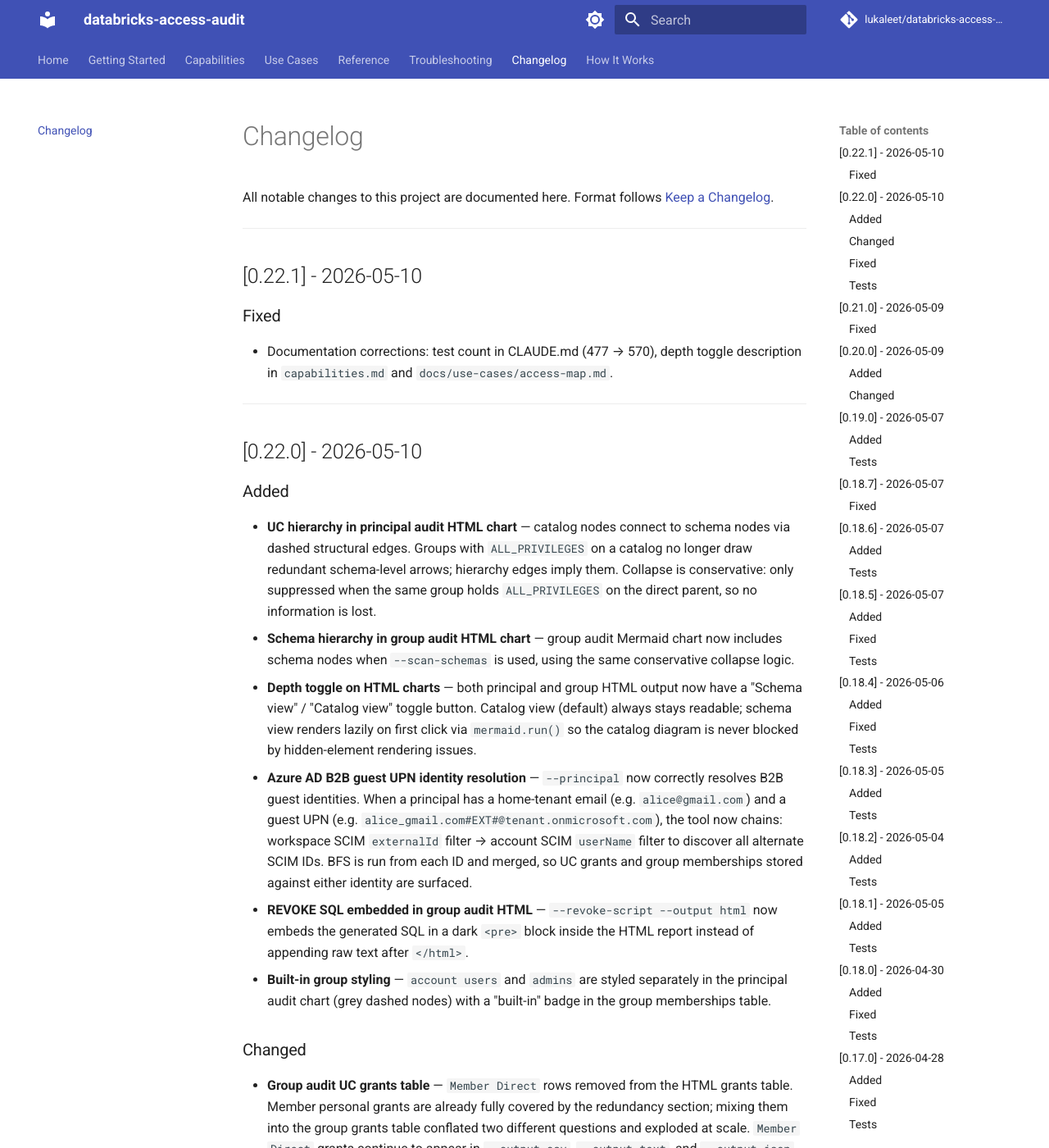
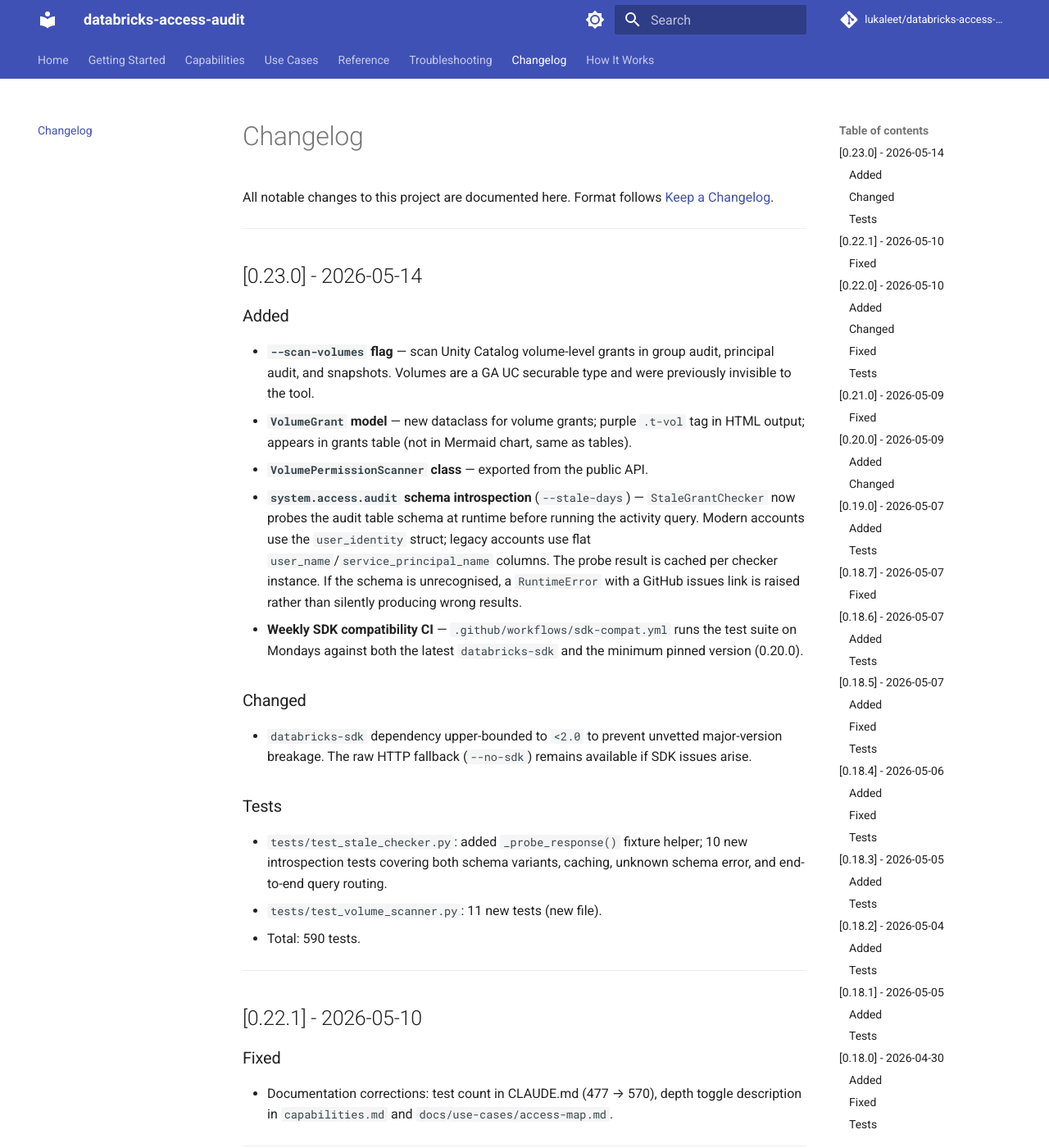
Before and after one commit to lukaleet/databricks-access-audit, an MkDocs documentation site: the page built from docs/changelog.md, in a window 1280 px wide and 1400 px high. Shown: the whole window at 82% size. Built offline with MkDocs 1.6.1 and Material for MkDocs 9.7.7, drawn with Linux system fonts in a browser that asks for light colours; comment, search, counter and statistics services are not loaded.

Commit message:
Bump version to 0.23.0 and document mitigations
Covers the four resilience improvements shipped in the preceding commits:
--scan-volumes, system.access.audit runtime schema introspection,
databricks-sdk <2.0 upper bound, and weekly SDK compatibility CI.

Updates CHANGELOG, CLI reference, capabilities page, pyproject.toml,
__init__.py, and CLAUDE.md (590 tests).

Co-Authored-By: Claude Sonnet 4.6 <noreply@anthropic.com>

```diff
--- a/CHANGELOG.md
+++ b/CHANGELOG.md
@@ -2,6 +2,35 @@
 
 All notable changes to this project are documented here.
 Format follows [Keep a Changelog](https://keepachangelog.com/en/1.1.0/).
+
+---
+
+## [0.23.0] - 2026-05-14
+
+### Added
+- **`--scan-volumes` flag** — scan Unity Catalog volume-level grants in group audit, principal
+  audit, and snapshots. Volumes are a GA UC securable type and were previously invisible to the
+  tool.
+- **`VolumeGrant` model** — new dataclass for volume grants; purple `.t-vol` tag in HTML output;
+  appears in grants table (not in Mermaid chart, same as tables).
+- **`VolumePermissionScanner` class** — exported from the public API.
+- **`system.access.audit` schema introspection** (`--stale-days`) — `StaleGrantChecker` now probes
+  the audit table schema at runtime before running the activity query. Modern accounts use the
+  `user_identity` struct; legacy accounts use flat `user_name`/`service_principal_name` columns.
+  The probe result is cached per checker instance. If the schema is unrecognised, a `RuntimeError`
+  with a GitHub issues link is raised rather than silently producing wrong results.
+- **Weekly SDK compatibility CI** — `.github/workflows/sdk-compat.yml` runs the test suite on
+  Mondays against both the latest `databricks-sdk` and the minimum pinned version (0.20.0).
+
+### Changed
+- `databricks-sdk` dependency upper-bounded to `<2.0` to prevent unvetted major-version breakage.
+  The raw HTTP fallback (`--no-sdk`) remains available if SDK issues arise.
+
+### Tests
+- `tests/test_stale_checker.py`: added `_probe_response()` fixture helper; 10 new introspection
+  tests covering both schema variants, caching, unknown schema error, and end-to-end query routing.
+- `tests/test_volume_scanner.py`: 11 new tests (new file).
+- Total: 590 tests.
 
 ---
 
--- a/databricks_access_audit/__init__.py
+++ b/databricks_access_audit/__init__.py
@@ -12,7 +12,7 @@ Quick start::
     node = resolver.resolve_group("data-engineers")
 """
 
-__version__ = "0.22.1"
+__version__ = "0.23.0"
 
 from databricks_access_audit._classification import build_member_lookups, classify_grant
 from databricks_access_audit.access_cloner import AccessCloner
--- a/pyproject.toml
+++ b/pyproject.toml
@@ -4,7 +4,7 @@ build-backend = "setuptools.build_meta"
 
 [project]
 name = "databricks-access-audit"
-version = "0.22.1"
+version = "0.23.0"
 description = "Cross-workspace access visibility for Databricks — audit who can reach what across every workspace in your account."
 readme = "README.md"
 license = {text = "Apache-2.0"}
```
Also changed, not shown: CLAUDE.md (+1 -1 lines), docs/capabilities.md (+12 -5 lines), docs/reference/cli.md (+4 -0 lines).
